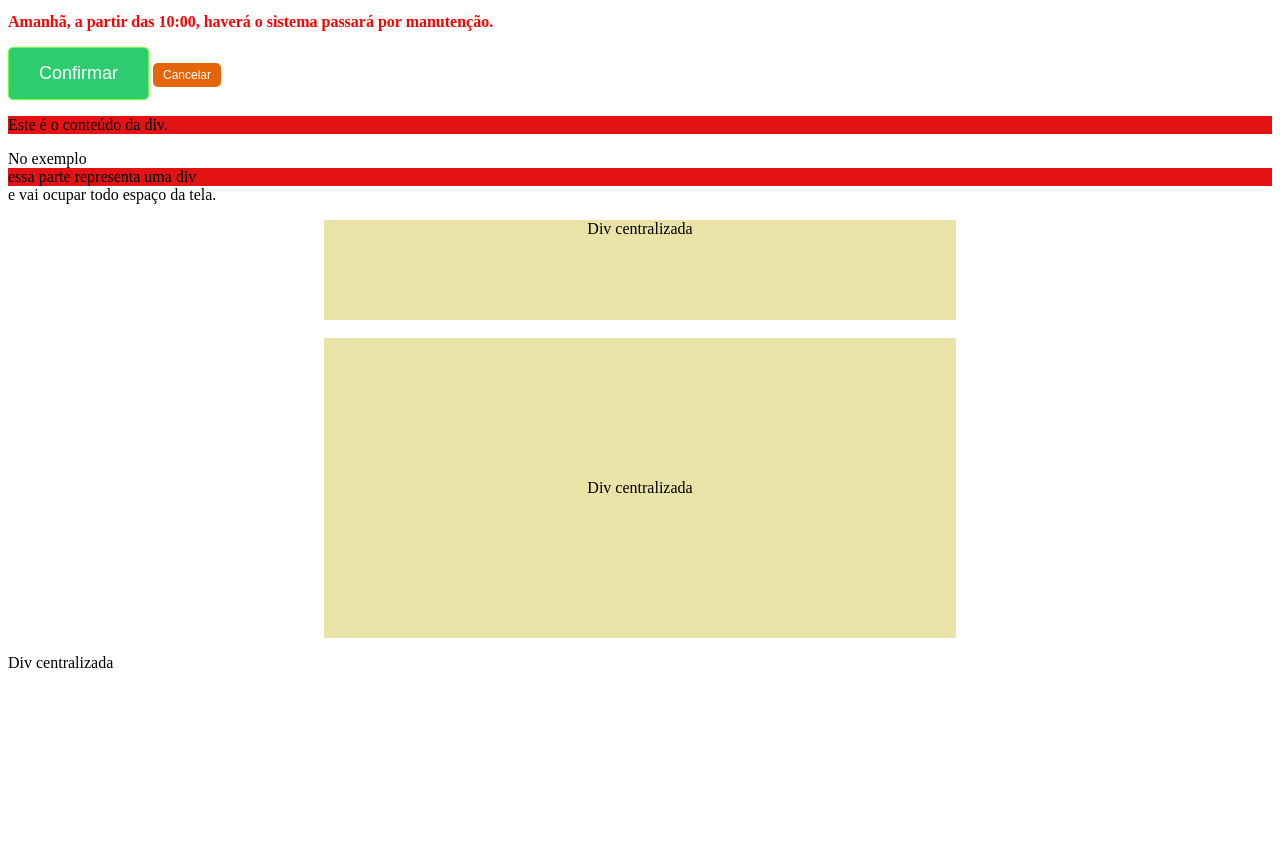
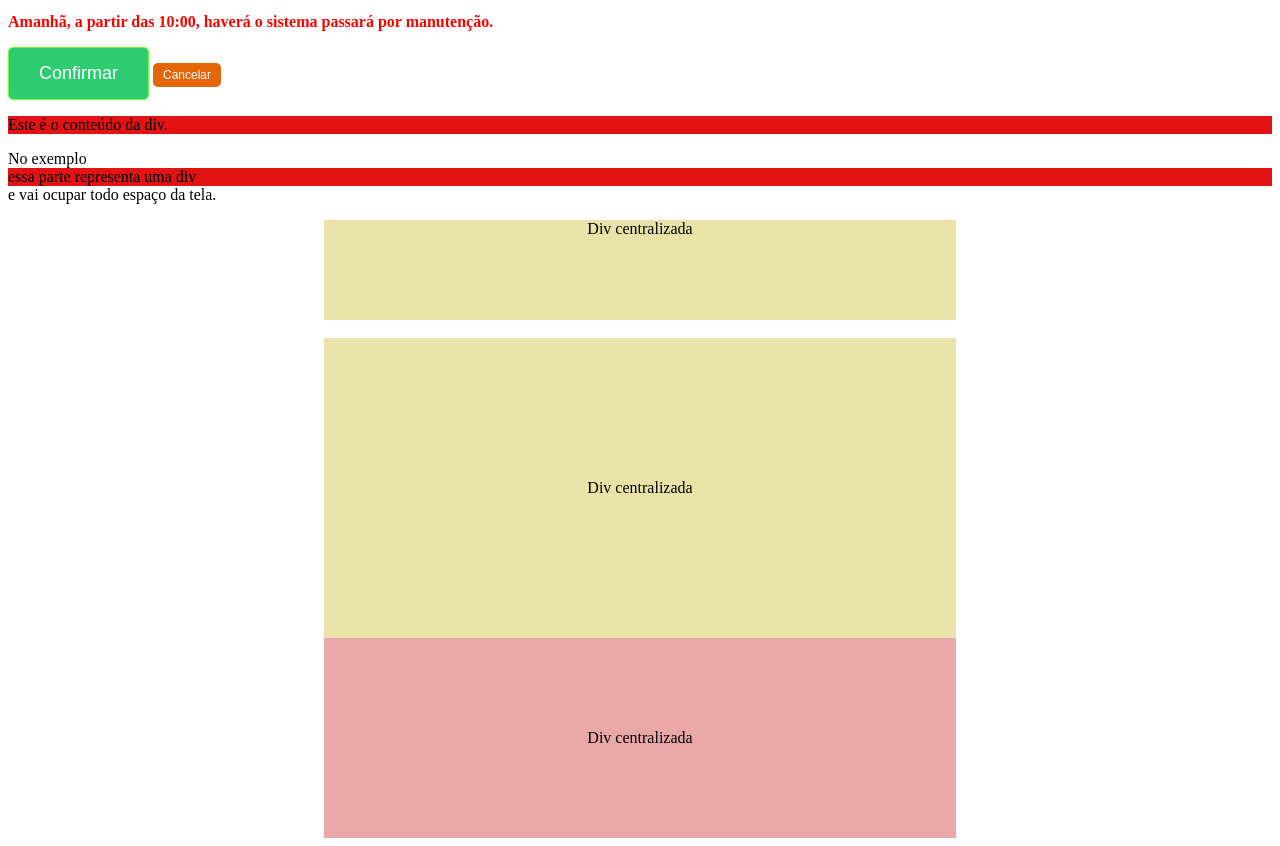
Before and after one commit to Milena-29/-missao_87, a plain HTML site: page Missão 87/index.html in a window 1280 px wide. Shown: the part 147-993 px from the top of the page. Before the commit the page ends 835 px from the top, so only its background shows below. Drawn offline with Linux system fonts and the light colour scheme.

Commit message:
Update style.css

```diff
--- a/Missão 87/CSS/style.css
+++ b/Missão 87/CSS/style.css
@@ -66,3 +66,14 @@
     margin-left: auto;
     background-color: #eae3a7;
 }
+
+.centro3{
+    display: flex;
+    justify-content: center;
+    align-items: center;
+    height: 200px;
+    width: 50%;
+    margin-right: auto;
+    margin-left: auto;
+    background-color: #eaa7a7;
+}
```
